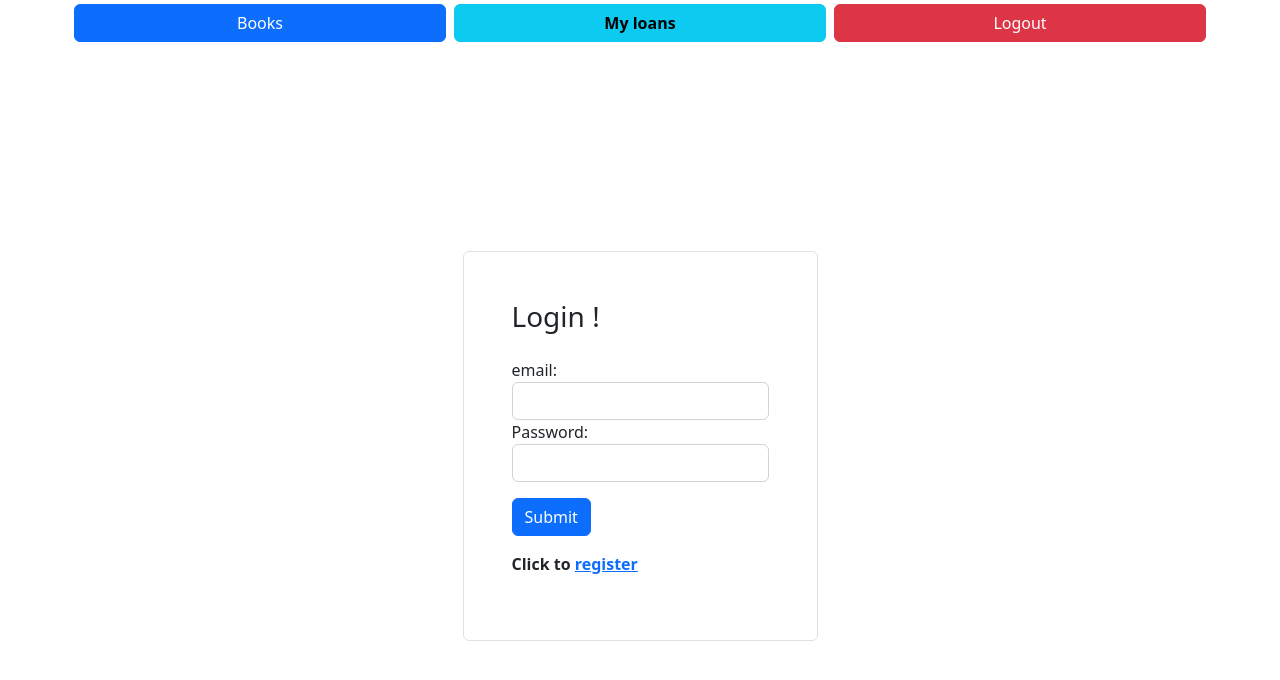
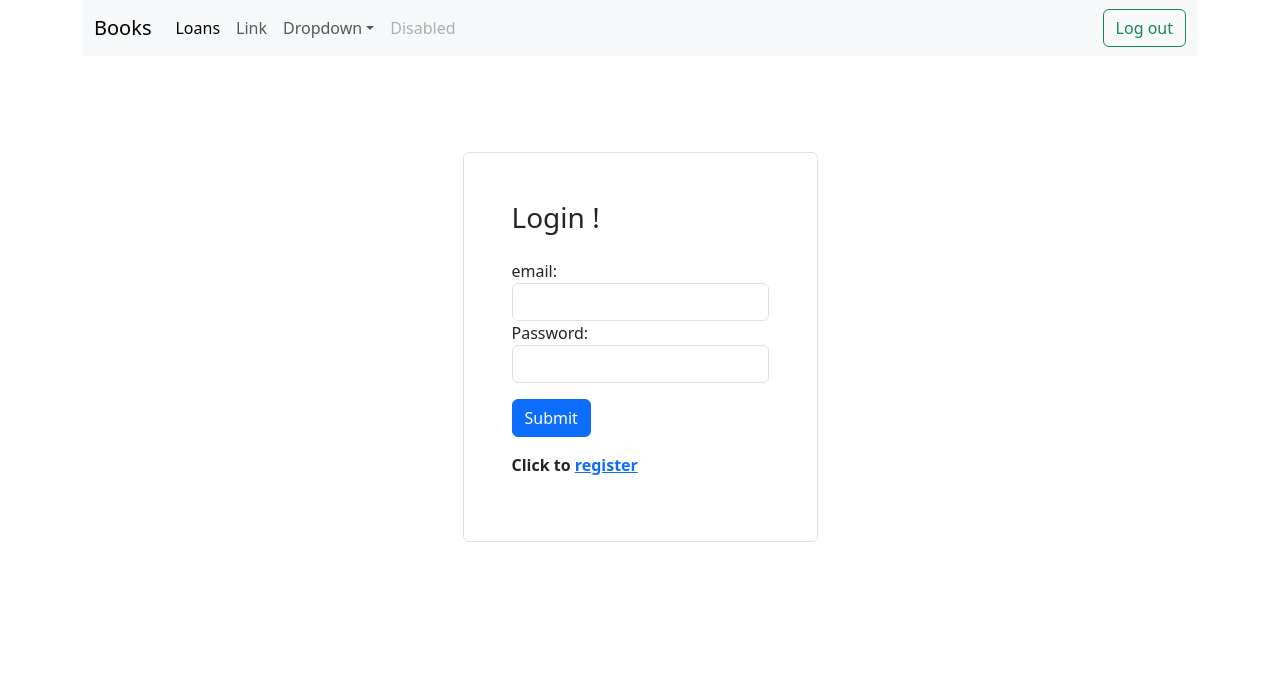
Before and after one commit to fmarzecki/Library-Front-End, a React (Create React App) app: page / in a window 1280 px wide. Shown: the top 680 px of the page. Built offline with nearby package versions, Linux system fonts and the light colour scheme; no server answers.

Commit message:
New NavBar

```diff
--- a/package.json
+++ b/package.json
@@ -6,7 +6,7 @@
     "@testing-library/jest-dom": "^5.16.5",
     "@testing-library/react": "^13.4.0",
     "@testing-library/user-event": "^13.5.0",
-    "bootstrap": "^5.2.3",
+    "bootstrap": "^5.3.0-alpha3",
     "react": "^18.2.0",
     "react-bootstrap": "^2.7.2",
     "react-dom": "^18.2.0",
@@ -37,5 +37,8 @@
       "last 1 firefox version",
       "last 1 safari version"
     ]
+  },
+  "devDependencies": {
+    "@types/bootstrap": "^5.2.6"
   }
 }
--- a/src/App.css
+++ b/src/App.css
@@ -1,20 +1,7 @@
-.App {
-  text-align: center;
-}
 
-.App-logo {
-  height: 40vmin;
-  pointer-events: none;
-}
-
-@media (prefers-reduced-motion: no-preference) {
-  .App-logo {
-    animation: App-logo-spin infinite 20s linear;
-  }
-}
 
 .App-header {
-  background-color: #282c34;
+
   min-height: 100vh;
   display: flex;
   flex-direction: column;
@@ -25,14 +12,5 @@
 }
 
 .App-link {
-  color: #61dafb;
+  color: #132024;
 }
-
-@keyframes App-logo-spin {
-  from {
-    transform: rotate(0deg);
-  }
-  to {
-    transform: rotate(360deg);
-  }
-}
--- a/src/App.js
+++ b/src/App.js
@@ -1,24 +1,28 @@
-import { useState, useEffect} from 'react';
 import './App.css';
 import LoginForm from './components/authenticate/LoginForm'
+import RegisterForm from './components/authenticate/RegisterForm'
 import BooksTable from './components/book/BooksTable'
-import RegisterForm from './components/authenticate/RegisterForm'
-import { BrowserRouter, Routes, Route, useNavigate } from "react-router-dom";
-import NavigationPanel from './components/navigation/NavigationPanel';
+import LoanTable from './components/loan/LoanTable'
+import { BrowserRouter, Routes, Route } from "react-router-dom";
+import NavBar from './components/navigation/NavBar';
 
 
 function App() {
 
   return (
-
+    <div className="container">
       <BrowserRouter>
-    <NavigationPanel />
+      {/* <NavigationPanel /> */}
+      <NavBar/>
         <Routes>
           <Route exact path="/"  element={<LoginForm />} />
           <Route path="/books"   element={<BooksTable />} />
+          <Route path="/loans"   element={<LoanTable />} />
           <Route path="/register"   element={<RegisterForm />} />
         </Routes>
       </BrowserRouter>
+    </div>
+
   );
 
 
--- a/src/components/authenticate/LoginForm.js
+++ b/src/components/authenticate/LoginForm.js
@@ -53,7 +53,7 @@ const LoginForm = (props) => {
       });
   };
   return (
-    <div className="container d-flex justify-content-center align-items-center vh-100">
+    <div className="container d-flex justify-content-center py-5 my-5">
       <form onSubmit={handleSubmit} className="border p-5 rounded">
         <h3 className="mb-4">Login !</h3>
 
--- a/src/components/authenticate/RegisterForm.js
+++ b/src/components/authenticate/RegisterForm.js
@@ -39,7 +39,7 @@ const RegisterForm = (props) => {
 
 
   return (
-    <div className="container d-flex justify-content-center align-items-center vh-100">
+    <div className="container d-flex justify-content-center py-5 my-5">
       <form onSubmit={handleSubmit} className="border p-5 rounded">
         <h3 className="mb-4">Register:</h3>
 
--- a/src/components/book/BooksTable.js
+++ b/src/components/book/BooksTable.js
@@ -1,16 +1,19 @@
 import React, {useEffect, useState, } from 'react';
 import {useNavigate} from 'react-router-dom';
 import 'bootstrap/dist/css/bootstrap.min.css';
+import TextInput from "./SearchInput";
 
   export const BooksTable = (props) => {
     const [books, setBooks] = useState([]);
+    const [filter, setFilter] = useState("");
+    const [filteredBooks, setFilteredBooks] = useState([]);
+    const navigate = useNavigate();
 
     const url = 'http://localhost:8080/books';
     const token = localStorage.getItem('token');
 
-    const navigate = useNavigate();
-
     useEffect(() => {
+      if (books.length === 0) {
         fetch(url, {
           method: 'GET',
           headers: {
@@ -21,37 +24,57 @@ import 'bootstrap/dist/css/bootstrap.min.css';
         .then(data => {
           console.log(data);
           setBooks(data);
+          setFilteredBooks(data);
         })
         .catch((err) => {
           console.log(err.message);
           navigate("/");
-     });;
+      });
+    }
 
-    }, []);
+      loadFilter();
 
-    if (books.length === 0) {
-      return <div>Loading...</div>
+    }, [filter]);
+
+    function loadFilter () {
+      const newBooks = books.filter(
+        (book) =>
+          book.title.toLowerCase().includes(filter) ||
+          book.author.toLowerCase().includes(filter)
+      );
+      setFilteredBooks(newBooks);
+    }
+
+    const loading = (books.length === 0);
+    if (loading) {
+      return (
+        <div className="container text-center">
+          <h1> </h1>
+        </div>
+      )
     }
 
     return (
-      <div className="container">
-        <h1>Books</h1>
+      <div className="">
+        <TextInput setFilter={setFilter}/>
         <table className="table table-striped">
           <thead>
             <tr>
               <th>Title</th>
               <th>Author</th>
-              <th>Available</th>
+              <th>Available at</th>
               <th></th>
             </tr>
           </thead>
           <tbody>
-            {books.map((book) => (
+            {filteredBooks.map((book) => (
               <tr key={book.id}>
                 <td>{book.title}</td>
                 <td>{book.author}</td>
-                <td > <center>{book.available}</center></td>
-                <td><button disabled={book.available <= 0} className='btn btn-primary'> borrow </button></td>
+                <td>{book.availableAt}</td>
+                <td><button
+                disabled={book.available <= 0}
+                className='btn btn-primary'> Order </button></td>
               </tr>
             ))}
           </tbody>
--- /dev/null
+++ b/src/components/book/SearchInput.js
@@ -0,0 +1,21 @@
+import React from "react";
+
+function TextInput(props) {
+  return (
+    <nav class="navbar bg-body-tertiary">
+    <div class="container-fluid">
+      <a class="navbar-brand"><h1>Books</h1></a>
+      <form class="d-flex" role="search">
+        <input class="form-control me-2"
+              type="text"
+              placeholder="Search"
+              aria-label="Search"
+              onChange={(e) => props.setFilter(e.target.value.toLowerCase())}/>
+        {/* <button class="btn btn-outline-success" type="submit">Search</button> */}
+      </form>
+    </div>
+  </nav>
+  );
+}
+
+export default TextInput;
--- /dev/null
+++ b/src/components/loan/LoanTable.js
@@ -0,0 +1,69 @@
+import React, {useEffect, useState, } from 'react';
+import {useNavigate} from 'react-router-dom';
+import 'bootstrap/dist/css/bootstrap.min.css';
+
+  export const LoanTable = (props) => {
+    const [loans, setloans] = useState([]);
+
+    const url = 'http://localhost:8080/loans';
+    const token = localStorage.getItem('token');
+    const navigate = useNavigate();
+
+    useEffect(() => {
+      fetch(url, {
+        method: 'GET',
+        headers: {
+          'Authorization': `Bearer ${token}`
+        }
+      })
+      .then(response => response.json())
+      .then(data => {
+        console.log(data);
+        setloans(data);
+      })
+      .catch((err) => {
+        console.log(err.message);
+        navigate("/");
+     });;
+
+    }, []);
+
+    const loading =  (loans.length === 0);
+    if (loading) {
+      return (
+        <div className="container text-center">
+          <h1> </h1>
+        </div>
+      )
+    }
+    return (
+      <div className="">
+        <div className=''>
+        {/* {loans && <h1> Hello {loans[0].user.firstname} {loans[0].user.lastname}!</h1>} */}
+        <h1>Loans</h1>
+        </div>
+        <table className="table table-striped">
+          <thead>
+            <tr>
+              <th>Title</th>
+              <th>Author</th>
+              <th>Return date</th>
+              <th></th>
+            </tr>
+          </thead>
+          <tbody>
+            {loans.map((loan) => (
+              <tr key={loan.id}>
+                <td>{loan.book.title}</td>
+                <td>{loan.book.author}</td>
+                <td>{loan.dateDue}</td>
+                <td>{loan.returned === true ? "Yes" : "No" }</td>
+              </tr>
+            ))}
+          </tbody>
+        </table>
+      </div>
+    );
+  };
+
+  export default LoanTable;
--- /dev/null
+++ b/src/components/navigation/NavBar.js
@@ -0,0 +1,66 @@
+import React from "react";
+import { useNavigate } from "react-router-dom";
+
+const NavBar = () => {
+
+    const navigate = useNavigate();
+    const handleSubmit = async (e) => {
+        e.preventDefault();
+
+        fetch('http://localhost:8080/api/v1/auth/logout', {
+          method: 'POST',
+          headers: {
+            'Content-type': 'application/json; charset=UTF-8',
+            'Authorization': `Bearer ${localStorage.getItem('token')}`
+          },
+          body: JSON.stringify({}),
+        })
+          .then((response) => {
+            navigate("/");
+            console.log('Response status:', response.status);
+          })
+          .catch((err) => {
+            console.log('Error:', err.message);
+          });
+      };
+
+  return (
+        <nav className="navbar navbar-expand-lg bg-body-tertiary">
+        <div className="container-fluid">
+            <a className="navbar-brand" href="/books">Books</a>
+            <button className="navbar-toggler" type="button" data-bs-toggle="collapse" data-bs-target="#navbarSupportedContent" aria-controls="navbarSupportedContent" aria-expanded="false" aria-label="Toggle navigation">
+            <span className="navbar-toggler-icon"></span>
+            </button>
+            <div className="collapse navbar-collapse" id="navbarSupportedContent">
+            <ul className="navbar-nav me-auto mb-2 mb-lg-0">
+                <li className="nav-item">
+                <a className="nav-link active" aria-current="page" href="/loans">Loans</a>
+                </li>
+                <li className="nav-item">
+                <a className="nav-link" href="#">Link</a>
+                </li>
+                <li className="nav-item dropdown">
+                <a className="nav-link dropdown-toggle" href="#" role="button" data-bs-toggle="dropdown" aria-expanded="false">
+                    Dropdown
+                </a>
+                <ul className="dropdown-menu">
+                    <li><a className="dropdown-item" href="#">Action</a></li>
+                    <li><a className="dropdown-item" href="#">Another action</a></li>
+                    <li><hr className="dropdown-divider"/></li>
+                    <li><a className="dropdown-item" href="#">Something else here</a></li>
+                </ul>
+                </li>
+                <li className="nav-item">
+                <a className="nav-link disabled">Disabled</a>
+                </li>
+            </ul>
+            <form className="d-flex" role="search">
+                <button className="btn btn-outline-success" onClick={handleSubmit}>Log out</button>
+            </form>
+            </div>
+        </div>
+        </nav>
+  );
+};
+
+export default NavBar;
--- a/src/components/navigation/NavigationPanel.js
+++ /dev/null
@@ -1,45 +0,0 @@
-import React from "react";
-import { ButtonGroup, Button } from "react-bootstrap";
-import {Link, useNavigate } from "react-router-dom";
-
-const NavigationPanel = () => {
-
-    const navigate = useNavigate();
-    const handleSubmit = async (e) => {
-        e.preventDefault();
-
-        fetch('http://localhost:8080/api/v1/auth/logout', {
-          method: 'POST',
-          headers: {
-            'Content-type': 'application/json; charset=UTF-8',
-            'Authorization': `Bearer ${localStorage.getItem('token')}`
-          },
-          body: JSON.stringify({}),
-        })
-          .then((response) => {
-            navigate("/");
-            console.log('Response status:', response.status);
-          })
-          .catch((err) => {
-            console.log('Error:', err.message);
-          });
-      };
-
-  return (
-    <div className="container">
-            <div className="row">
-                <Link to="/books" className="col btn btn-primary mx-1 my-1">
-                    Books
-                </Link>
-                <Link to="/" className="col btn btn-info mx-1 my-1">
-                    <b> My loans </b>
-                </Link>
-                <Link onClick={handleSubmit} className="col btn btn-danger mx-1 my-1">
-                    Logout
-                </Link>
-            </div>
-    </div>
-  );
-};
-
-export default NavigationPanel;
--- a/src/index.css
+++ b/src/index.css
@@ -11,3 +11,7 @@ code {
   font-family: source-code-pro, Menlo, Monaco, Consolas, 'Courier New',
     monospace;
 }
+/* body {
+  background-color: #343a40 !important;
+  color: #adb5bd !important;
+} */
--- a/src/index.js
+++ b/src/index.js
@@ -4,11 +4,16 @@ import './index.css';
 import App from './App';
 import reportWebVitals from './reportWebVitals';
 import 'bootstrap/dist/css/bootstrap.css';
+import 'bootstrap/dist/css/bootstrap.min.css';
+import 'bootstrap/dist/js/bootstrap.bundle.min.js';
+
 
 const root = ReactDOM.createRoot(document.getElementById('root'));
 
 root.render(
+    <div>
     <App />
+    </div>
 );
 
 // If you want to start measuring performance in your app, pass a function
```
Also changed, not shown: 1 other file (tests, documents, lock files or other folders). Lines whose indentation alone changed are shown as unchanged.
